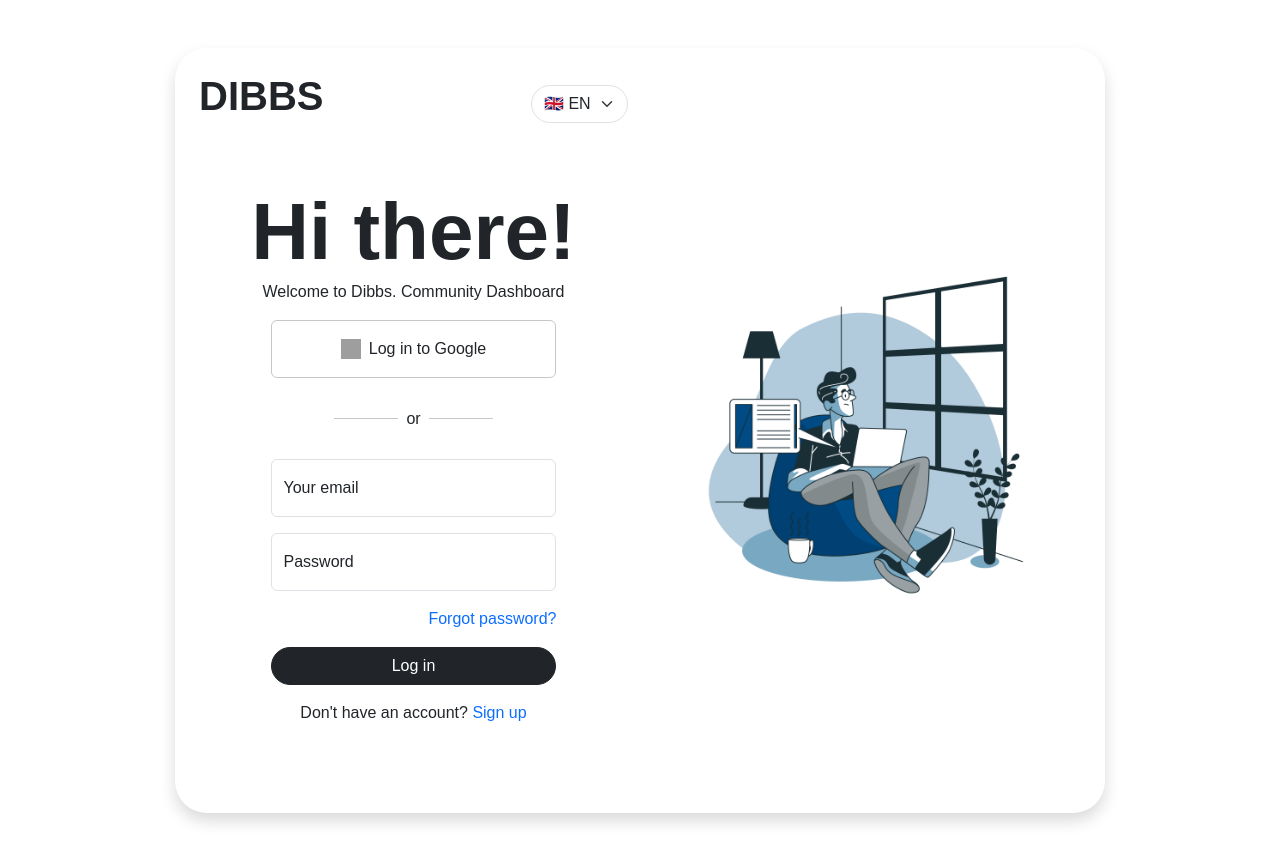
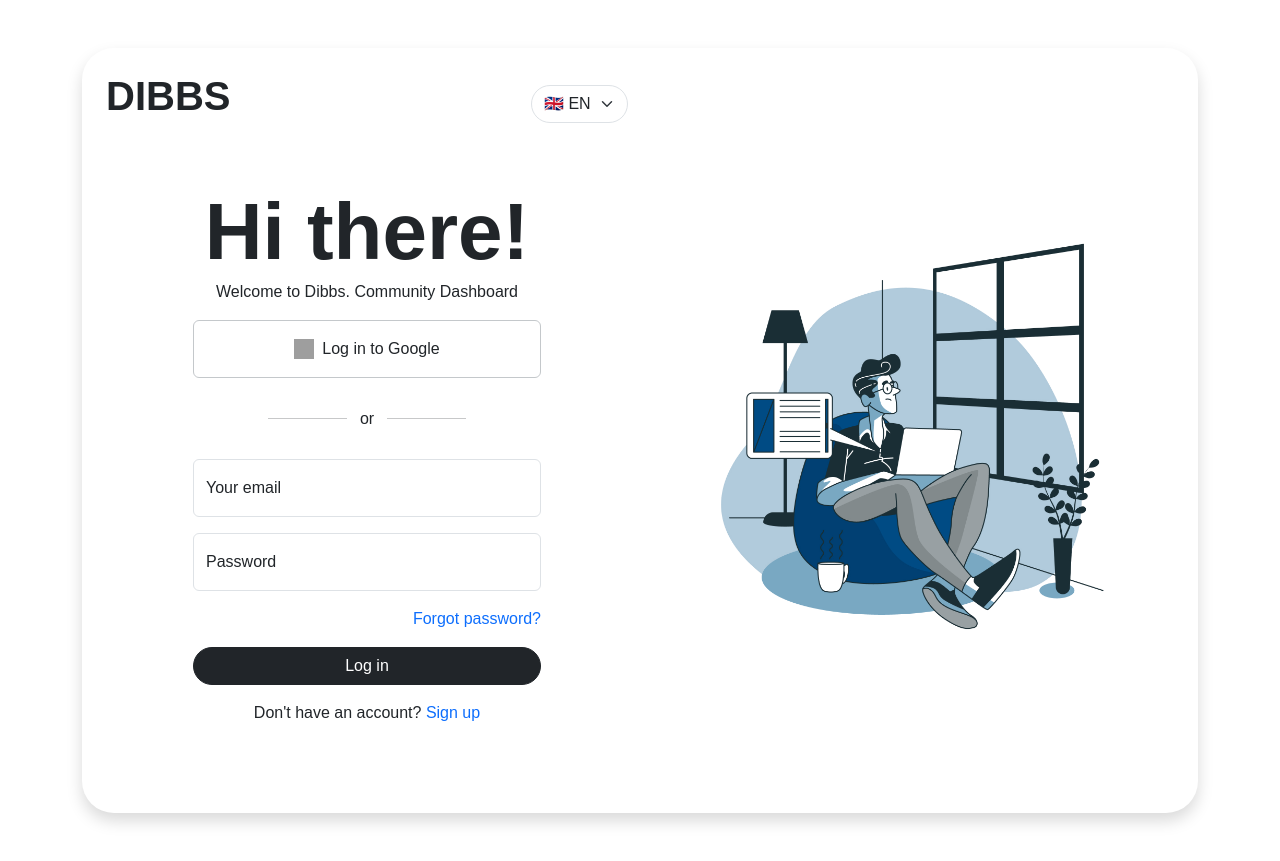
Before and after one commit to Dhrego/signup, a React (Vite) app: page / in a window 1280 px wide. Built offline with nearby package versions, Linux system fonts and the light colour scheme; grey boxes are pictures that could not be loaded; a web font is replaced by a local one.

Commit message:
made changes to code to fit screen

```diff
--- a/src/components/Card.jsx
+++ b/src/components/Card.jsx
@@ -1,4 +1,4 @@
 const Card = (props) => {
-  return <div className="container col-10 my-5 row shadow rounded-5">{props.children}</div>;
+  return <div className="container my-5 row shadow rounded-5">{props.children}</div>;
 };
 export default Card;
```
